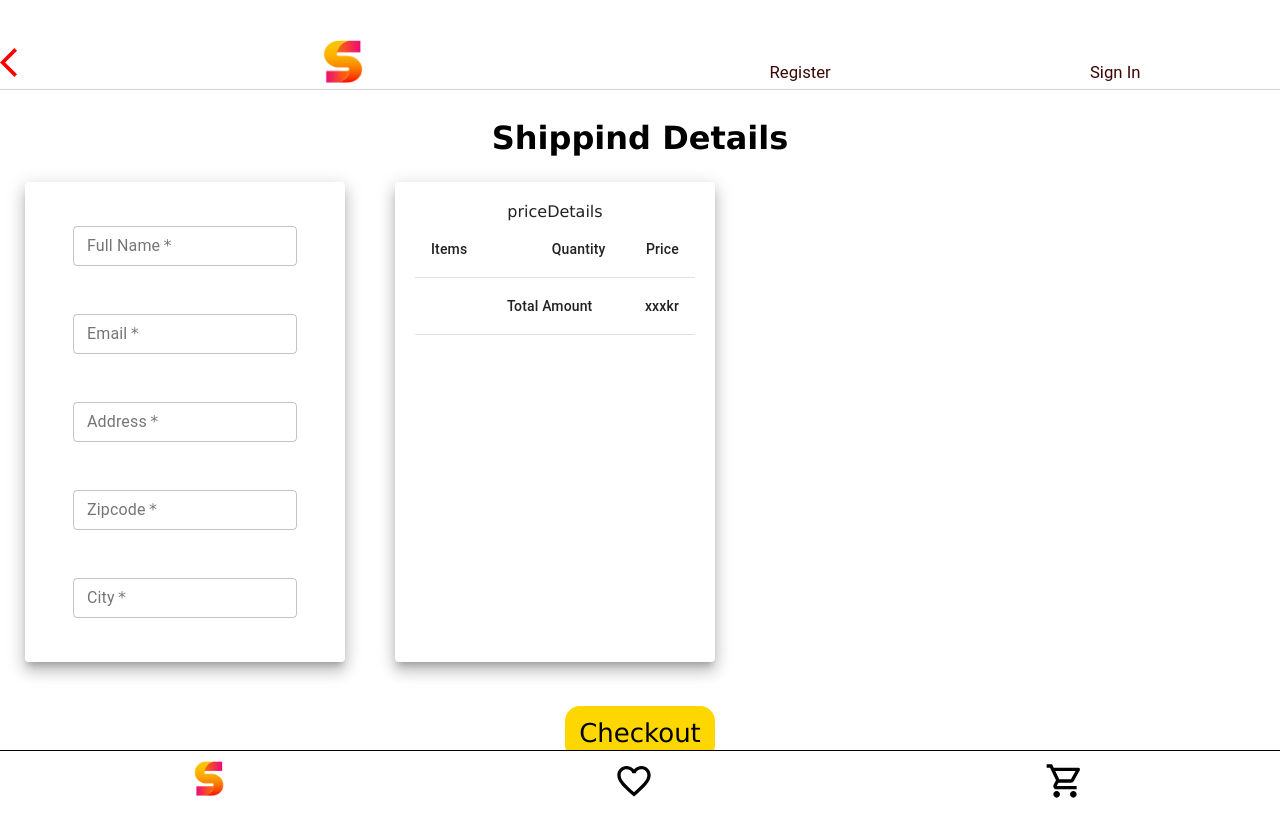
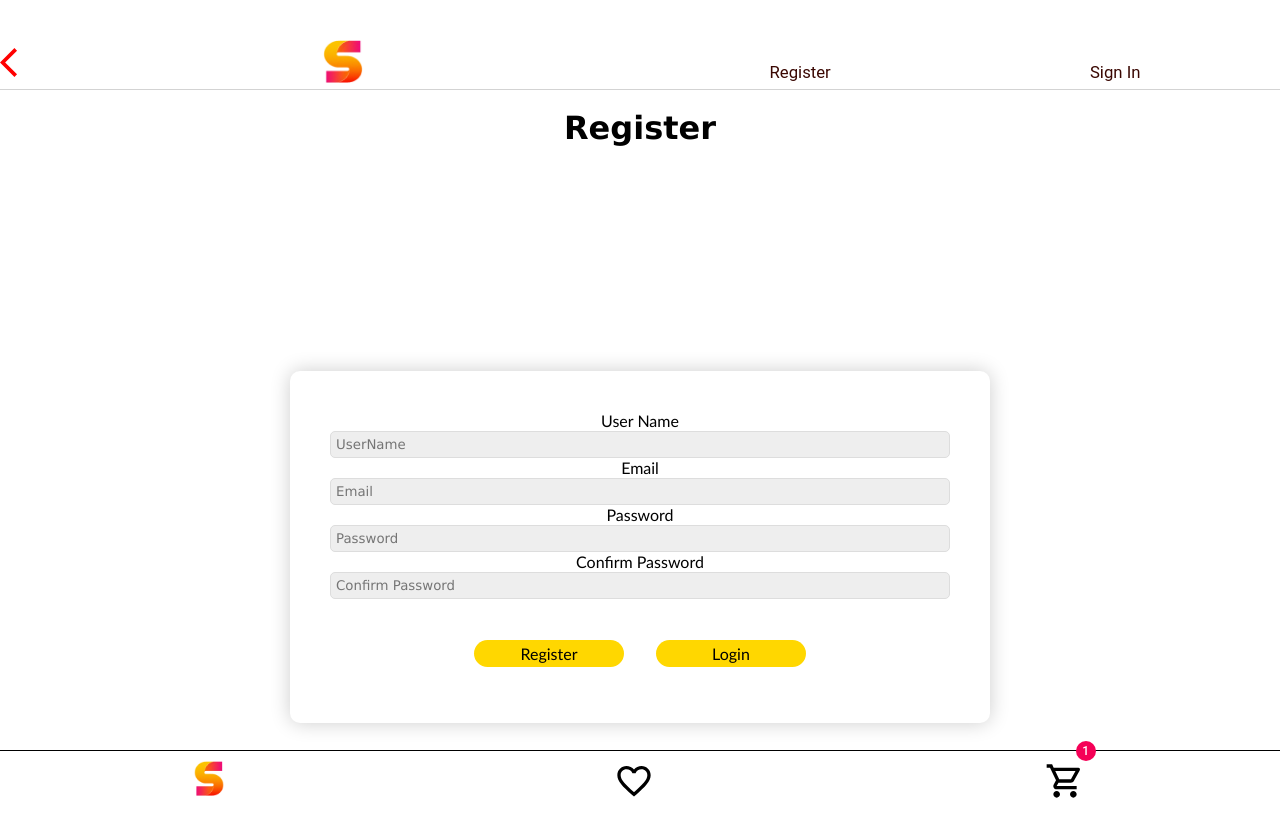
Before and after one commit to Silvia02/ProjectLeverans, a React (Vite) app in the folder client/: page /checkout in a window 1280 px wide. Shown: the top 836 px of the page. Built offline with nearby package versions, Linux system fonts and the light colour scheme.

Commit message:
display messages/errormessages on register and login pages

```diff
--- a/client/src/App.jsx
+++ b/client/src/App.jsx
@@ -154,7 +154,9 @@ function App() {
             />
           </Route>
           <Route path="/checkout">
-            <ShippingDetails />
+            {
+              user && user._id ? <ShippingDetails/> : <RegisterPage/>
+            }
           </Route>
           <Route path="/mycart">
             <MyCart />
--- a/client/src/components/footer/Footer.jsx
+++ b/client/src/components/footer/Footer.jsx
@@ -4,6 +4,7 @@ import { Link } from 'react-router-dom'
 import FavoriteBorderOutlinedIcon from '@material-ui/icons/FavoriteBorderOutlined';
 import ShoppingCartOutlinedIcon from '@material-ui/icons/ShoppingCartOutlined';
 import { FooterWrapper, ItemsNumber } from './FooterStyle';
+import { Badge } from '@material-ui/core';
 
 const Footer = () => {
   return (
@@ -11,7 +12,11 @@ const Footer = () => {
       <Link to="/"><img src={logo} alt="logo" style={{ width: '30px', height: "45px", paddingTop: "10px" }} /></Link>
       <Link to="/favourites"><FavoriteBorderOutlinedIcon style={{ width: '42px', height: "50px", paddingTop: "10px", color:"black" }} /></Link>
       {/*<ItemsNumber>0</ItemsNumber>*/ }
-      <Link to="/mycart"><ShoppingCartOutlinedIcon style={{ width: '42px', height: "50px", paddingTop: "10px", color: "black" }} /></Link>
+      <Link to="/mycart">
+        <Badge badgeContent={1} color="secondary">
+            <ShoppingCartOutlinedIcon style={{ width: '42px', height: "50px", paddingTop: "10px", color: "black" }} />
+        </Badge>
+       </Link>
     </FooterWrapper>
   )
 }
--- a/client/src/pages/Login.jsx
+++ b/client/src/pages/Login.jsx
@@ -13,7 +13,7 @@ import {
 const Login = ({stayLogedin}) => {
 
   const history = useHistory();
-
+   const [messages, setMessages] = useState("")
   const [user, setUser] = useState({
     email: "",
     password: "",
@@ -32,7 +32,7 @@ console.log(user)
     axios.post('http://localhost:4000/login', user)
       .then(res => {
 
-        alert(res.data.message)
+        setMessages((res.data.message))
         stayLogedin(res.data.user);
         history.push("/home")
       })
@@ -46,6 +46,9 @@ console.log(user)
           <StlyedInput type="email" name="email" value={user.email} placeholder="UserName" onChange={handleChange} />
           <label htmlFor="Password">Password</label>
           <StlyedInput type="password" name="password" value={user.password} placeholder="Password" onChange={handleChange} />
+          <div style={{marginTop:"15px", padding:"5px",textAlign:"center"}}>
+             <p style={{ color: "orangered",fontSize:"20px" }}>{messages}</p>
+          </div>
           <Button onClick={handleLogin}>Login</Button>
           <Button onClick={() => history.push('/register')}>Register</Button>
 
--- a/client/src/pages/RegisterPage.jsx
+++ b/client/src/pages/RegisterPage.jsx
@@ -13,6 +13,7 @@ import Header from "../components/Header/Header";
 
 const Register = () => {
   const history = useHistory();
+  const [errorMessage, setErrorMessage] = useState("")
   const [user, setUser] = useState({
     name: "",
     email: "",
@@ -35,18 +36,18 @@ const Register = () => {
     if (name && email && password && (password === confirmPassword)) {
       axios.post("http://localhost:4000/users", user)
         .then(res => {
-          alert(res.data.message)
-          history.push("/login")
+          setErrorMessage((res.data.message))
+
         })
     } else {
-      alert("invlid input")
+      setErrorMessage("Invalid input")
     }
 
   }
 
   return (
     <>
-      <h1>Register Page</h1>
+      <h1>Register</h1>
       <StlyedFormWrappper>
         <StlyedForm>
           <label htmlFor="UserName">User Name</label>
@@ -69,6 +70,9 @@ const Register = () => {
             placeholder="Confirm Password"
             onChange={handleChange}
           />
+          <div style={{marginTop:"15px", padding:"5px",textAlign:"center"}}>
+             <p style={{ color: "orangered",fontSize:"20px" }}>{errorMessage}</p>
+          </div>
             <Button onClick={register}>Register</Button>
           <Button onClick={() => history.push('/login')}>Login</Button>
         </StlyedForm>
--- a/client/src/pages/ShippingDetails.jsx
+++ b/client/src/pages/ShippingDetails.jsx
@@ -1,4 +1,4 @@
-import React from 'react'
+import React, {useState} from 'react'
 import '../css/shippingDetails.css'
 import {
   Button,
@@ -11,15 +11,24 @@ import {
   Table,
   TableRow,
 } from '@material-ui/core'
+import { red } from '@material-ui/core/colors'
+
 
 const useStyle = makeStyles(theme => ({
   root: {
     '& .MuiFormControl-root': {
       width: '80%',
-      margin: theme.spacing(3),
+      margin: theme.spacing(2),
     }
   }
 }))
+const initialInputValues = {
+  fullName: "",
+  email: "",
+  address: "",
+  city: "",
+  zipcode: ""
+}
 export const ShippingDetails = () => {
 
   const classes = useStyle();
@@ -29,34 +38,89 @@ export const ShippingDetails = () => {
     height: '60vh',
     margin: '25px'
   }
+
+  const [values, setValues] = useState(initialInputValues);
+  const [errors, setErrors] = useState({});
+  const error = "null"
+
+  const handleChange = (e) => {
+
+    const { name, value } = e.target
+    setValues({
+      ...values,
+      [name]:value
+    })
+  }
+  const handleSubmit = (e) => {
+    e.preventDefault();
+    if (validate())
+      <div>
+       <span style={{backgroundColor:"black", color:"white"}}>Thank you for shopping with us!</span>
+      </div>
+  }
+    const validate = () => {
+      let temp = {}
+      temp.fullName = values.fullName ? "" : <span style={{color:"red"}}> Full name required!</span>;
+      temp.email = (/$|.+@.+..+/).test(values.email) ? "" : <span style={{color:"red"}}>Not a valid email!</span>;
+      temp.address = values.address ? "" : <span style={{color:"red"}}> Address of shippinging required!</span>;
+      temp.zipcode = values.zipcode ? "" :<span style={{color:"red"}}> Zipcode required!</span>;
+      temp.city = values.city ? "" : <span style={{color:"red"}}> Enter your city!</span>;
+      setErrors({
+        ...temp
+      })
+
+      return Object.values(temp).every(x => x == "")
+    }
+
   return (
           <div className = 'shippingDetails'>
-              <h1> Shippind Details </h1>
-              <form className = {classes.root}>
+              <h1> Shipping Details </h1>
+              <form className = {classes.root} >
                 <Grid container >
                 <div className = 'formdetails' >
                 <Grid item xs = {6} >
         <Paper elevation = {10} style = {paperStyle} >
-    <TextField label = 'Full Name'
-    variant = 'outlined'
-    size = 'small'
-    required />
+                <TextField label='Full Name'
+                  variant='outlined'
+                  size='small'
+                  name='fullName'
+                  value={values.fullName}
+                  helperText  = {errors.fullName}
+                  onChange={handleChange}
+                  required={true}/>
     <TextField label = 'Email'
     variant = 'outlined'
-    size = 'small'
-    required/>
+                  size='small'
+                  name='email'
+                  value={values.email}
+                  helperText={errors.email}
+                  onChange={handleChange}
+    required = {true}
+    />
     <TextField label = 'Address'
     variant = 'outlined'
-    size = 'small'
-    required/>
+                  size='small'
+                  name='address'
+                  value={values.address}
+                  helperText={errors.address}
+                  onChange={handleChange}
+    required = {true}/>
     <TextField label = 'Zipcode'
     variant = 'outlined'
-    size = 'small'
-    required />
+                  size='small'
+                  name='zipcode'
+                  value={values.zipcode}
+                  helperText = {errors.zipcode}
+                  onChange={handleChange}
+    required = {true}/>
     <TextField label = 'City'
     variant = 'outlined'
-    size = 'small'
-    required />
+                  size='small'
+                  name='city'
+                  value={values.city}
+                  helperText= {errors.city}
+                  onChange={handleChange}
+    required = {true}/>
               </Paper>
             </Grid>
           </div>
@@ -83,7 +147,7 @@ export const ShippingDetails = () => {
     </Grid>
     </form>
     <br></br>
-    <button>
+    <button type='submit' onClick={handleSubmit}>
     Checkout </button>
     </div>
   )
```
Also changed, not shown: 1 other file (tests, documents, lock files or other folders).
